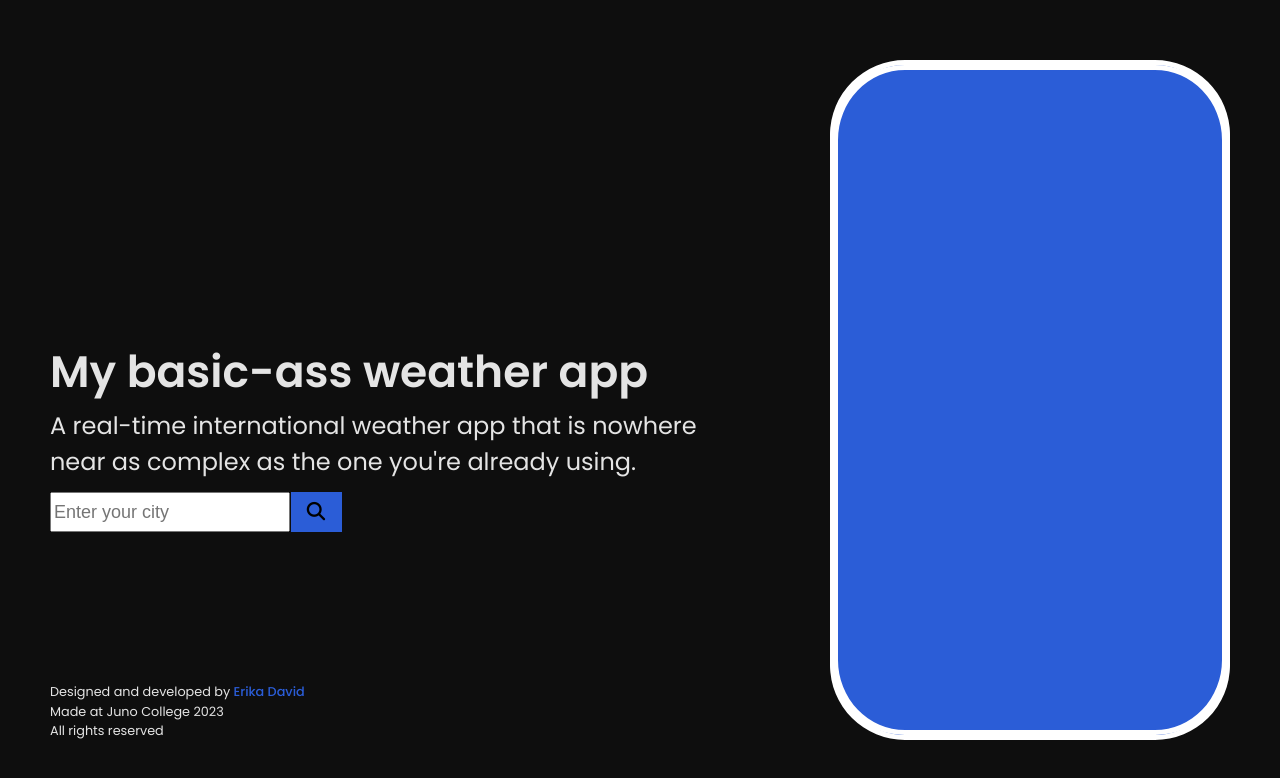
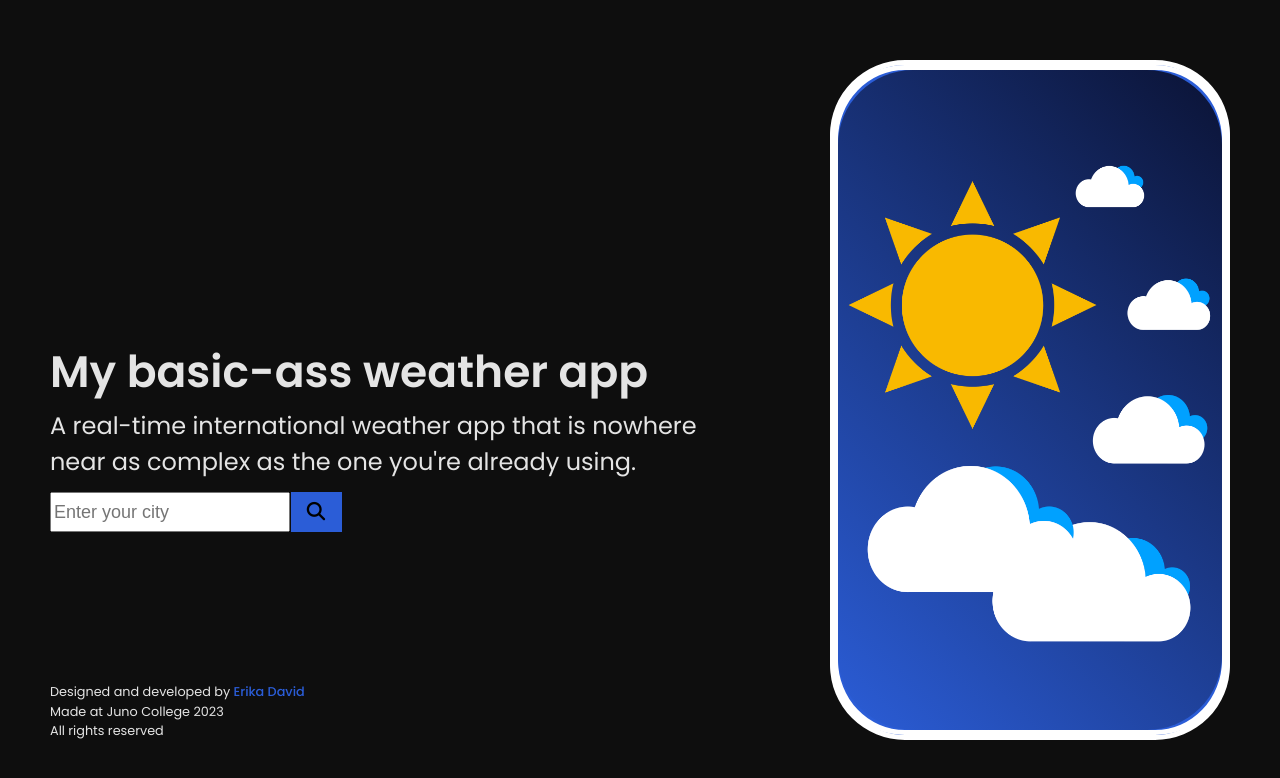
Before and after one commit to erikajdavid/my-weather-app, a React (Vite) app: page / in a window 1280 px wide. Shown: the top 778 px of the page. Built offline with nearby package versions, Linux system fonts and the light colour scheme.

Commit message:
added and styled a placeholder img on page load/refresh

```diff
--- a/src/App.css
+++ b/src/App.css
@@ -112,6 +112,18 @@ input {
     border-left: 8px solid white;
 }
 
+.placeholderImg {
+    width: 100%;
+    height: 100%;
+    top: 50%;
+    left: 50%;
+    transform: translate(-50%, -50%);
+    position: absolute;
+    object-fit: contain;
+    background: linear-gradient(45deg, rgb(43, 93, 215), rgb(11, 19, 53));
+    border-radius: 75px;
+}
+
 .city {
     padding-top: 2.5rem;
     font-weight: normal;
--- a/src/WeatherData.jsx
+++ b/src/WeatherData.jsx
@@ -15,6 +15,7 @@ import unclearNightIcon from './myIcons/50n.png';
 import windIcon from './myIcons/wind.png';
 import humidityIcon from './myIcons/humidity.png';
 import pressureIcon from './myIcons/pressure.png';
+import placeholderImg from './myicons/placeholderImg.png';
 
 const WeatherData = ({ weather }) => {
   let [weatherIconUrl, setWeatherIconUrl] = useState('');
@@ -90,10 +91,16 @@ const WeatherData = ({ weather }) => {
   return (
     <>
       <div className="AppContainer">
+        {!weather.main ? (
+          <div className="placeholderImgContainer">
+            <img className="placeholderImg" src={placeholderImg} alt="Sun and clouds" />
+          </div>
+        ) : (
+          <>
             <p className="city">{weather.name}</p>
             {weather.main && (
               <>
-            <p className="dateAndTime">{ localTime }</p>
+                <p className="dateAndTime">{localTime}</p>
                 <div className="mainMaxMinTempContainer">
                   <h2 className="temp">{Math.round(weather.main.temp)}°C</h2>
                   <div className="maxMinTempContainer">
@@ -101,7 +108,7 @@ const WeatherData = ({ weather }) => {
                     <p className="minTemp">L: {Math.round(weather.main.temp_min)}°C</p>
                   </div>
                 </div>
-            {weatherIconUrl && ( // Check if the weatherIconUrl is available before rendering the icon
+                {weatherIconUrl && (
                   <img className="tempIcon" src={weatherIconUrl} alt="Weather Icon" />
                 )}
                 <div className="bottomHalfContainer">
@@ -110,21 +117,23 @@ const WeatherData = ({ weather }) => {
                   <div className="extras">
                     <div className="extraInfoContainer">
                       <p className="extraInfoTitle">Wind Speed:</p>
-                  <img className="miniIcon"src={windIcon} alt="wind icon"></img>
+                      <img className="miniIcon" src={windIcon} alt="wind icon" />
                       <p className="extraInfoDescription">{weather.wind.speed} km/h</p>
                     </div>
                     <div className="extraInfoContainer">
                       <p className="extraInfoTitle">Humidity:</p>
-                  <img className="miniIcon"src={humidityIcon} alt="humidity icon"></img>
+                      <img className="miniIcon" src={humidityIcon} alt="humidity icon" />
                       <p className="extraInfoDescription">{weather.main.humidity}%</p>
                     </div>
                     <div className="extraInfoContainer">
                       <p className="extraInfoTitle">Pressure:</p>
-                  <img className="miniIcon"src={pressureIcon} alt="hpa icon"></img>
+                      <img className="miniIcon" src={pressureIcon} alt="hpa icon" />
                       <p className="extraInfoDescription">{formatPressure(weather.main.pressure)} hPa</p>
                     </div>
                   </div>
                 </div>
+              </>
+            )}
           </>
         )}
       </div>
```
Also changed, not shown: src/myIcons/placeholderImg.png (added). Lines whose indentation alone changed are shown as unchanged.
